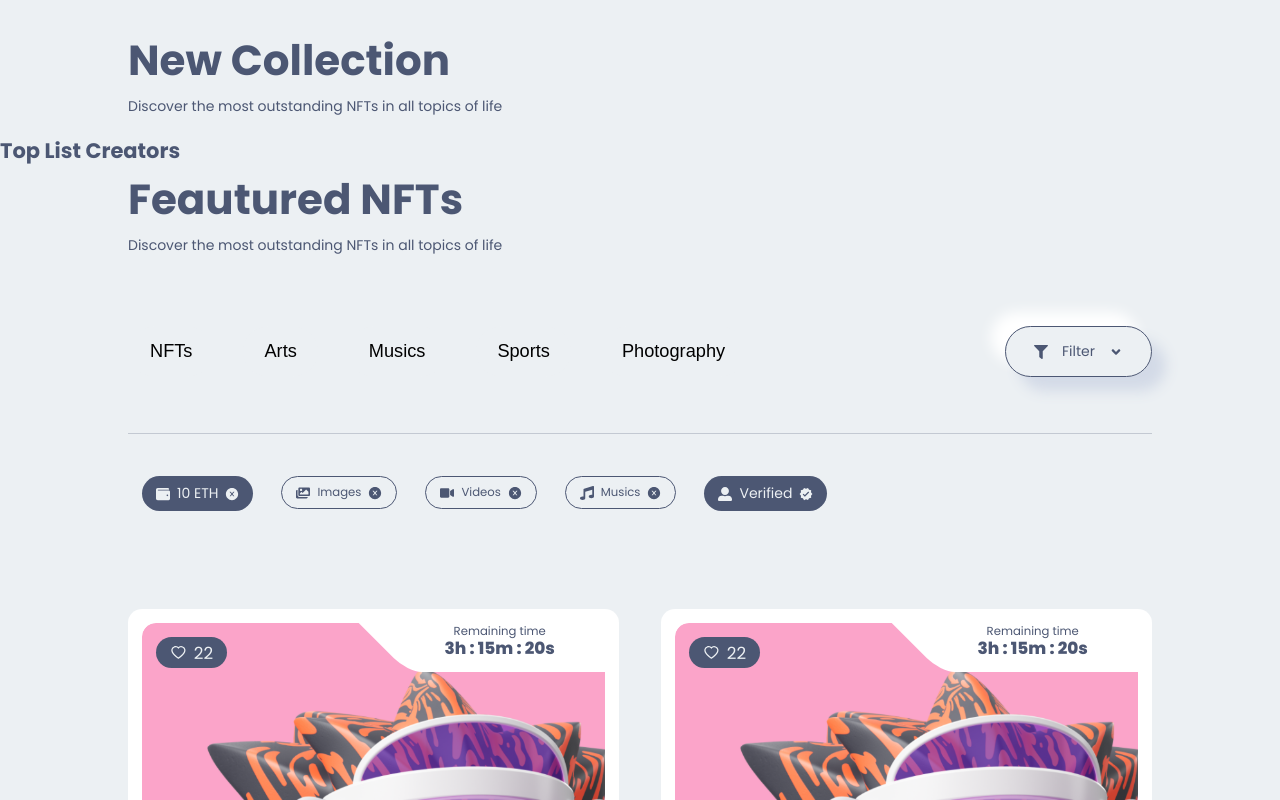
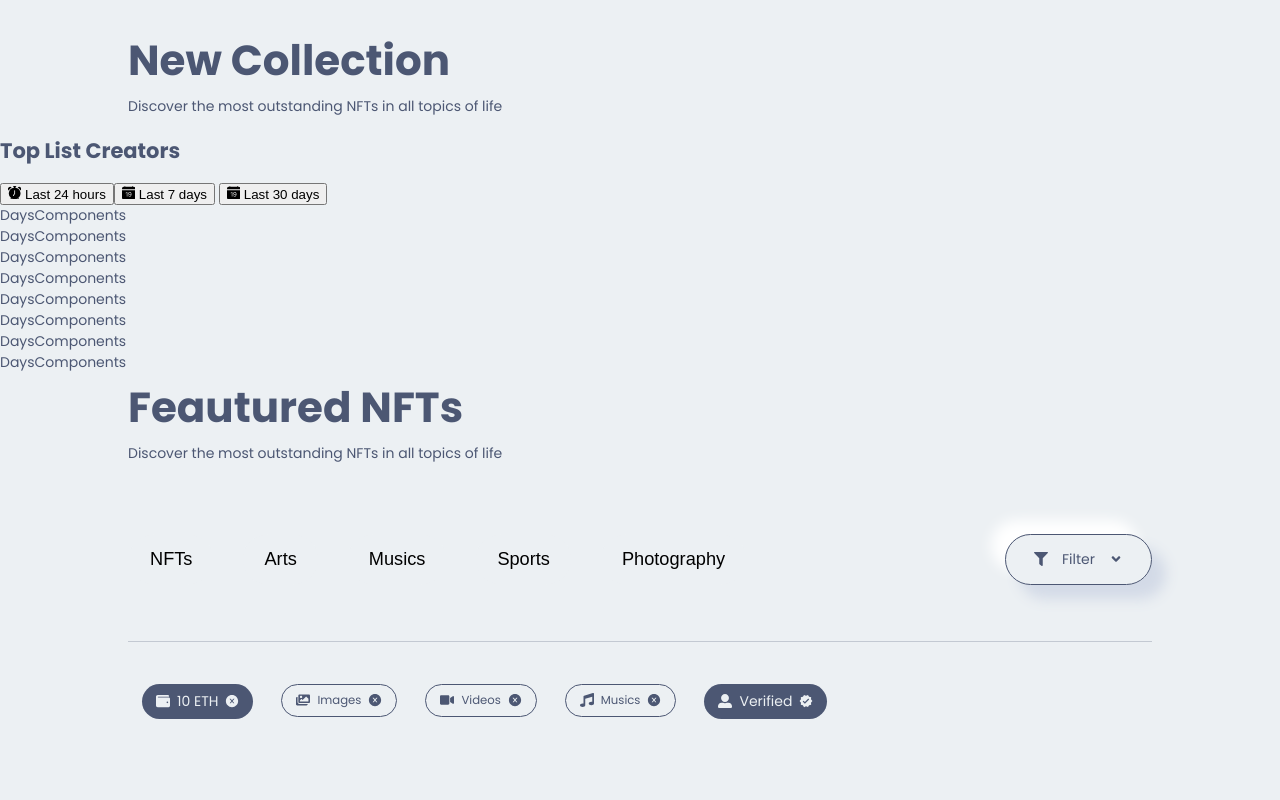
Before and after one commit to Dr-Voltron/nfttemplate, a Next.js app: page / in a window 1280 px wide. Shown: the part 2500-3300 px from the top of the page. Built offline with nearby package versions, Linux system fonts and the light colour scheme.

Commit message:
Update Collection.jsx

```diff
--- a/components/Collection/Collection.jsx
+++ b/components/Collection/Collection.jsx
@@ -1,8 +1,8 @@
 import React, { useState, useEffect } from "react";
 import {
-  BsFillAirplaneFill,
-  BsFillCalenderDateFill,
-  BsCalender3,
+  BsCalender2,
+  BsFillAlarmFill,
+  BsFillCalendarDateFill,
 } from "react-icons/bs";
 //INTERNAL IMPORT
 import Style from "./Collection.module.css";
@@ -15,14 +15,70 @@ const Collection = () => {
   const CardArray = [1, 2, 3, 4, 5, 6, 7, 8];
   const followingArray = [1, 2, 3, 4];
   const newsArray = [1, 2, 3, 4, 5, 6];
+
+  const openPopular = () => {
+    if (!popular) {
+      setPopular(true);
+      setFollowing(false);
+      setNews(false);
+    }
+  };
+
+  const openFollower = () => {
+    if (!following) {
+      setPopular(false);
+      setFollowing(true);
+      setNews(false);
+    }
+  };
+
+  const openNews = () => {
+    if (!news) {
+      setPopular(false);
+      setFollowing(false);
+      setNews(true);
+    }
+  };
   return (
     <div className={Style.collection}>
       <div className={Style.collection_title}>
         <h2>Top List Creators</h2>
         <div className={Style.collection_collections}>
-          <div className={Style.collection_collections_btn}></div>
+          <div className={Style.collection_collections_btn}>
+            <button onClick={() => openPopular()}>
+              <BsFillAlarmFill /> Last 24 hours
+            </button>
+            <button onClick={() => openFollower()}>
+              <BsFillCalendarDateFill /> Last 7 days
+            </button>{" "}
+            <button onClick={() => openNews()}>
+              <BsFillCalendarDateFill /> Last 30 days
+            </button>
+          </div>
         </div>
       </div>
+      {popular && (
+        <div className={Style.collection_box}>
+          {CardArray.map((el, i) => (
+            <DaysComponents key={i + 1} />
+          ))}
+        </div>
+      )}
+
+      {following && (
+        <div className={Style.collection_box}>
+          {followingArray.map((el, i) => (
+            <DaysComponents key={i + 1} />
+          ))}
+        </div>
+      )}
+      {news && (
+        <div className={Style.collection_box}>
+          {newsArray.map((el, i) => (
+            <DaysComponents key={i + 1} />
+          ))}
+        </div>
+      )}
     </div>
   );
 };
```
